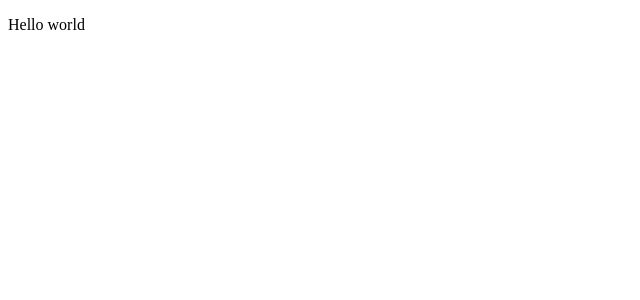
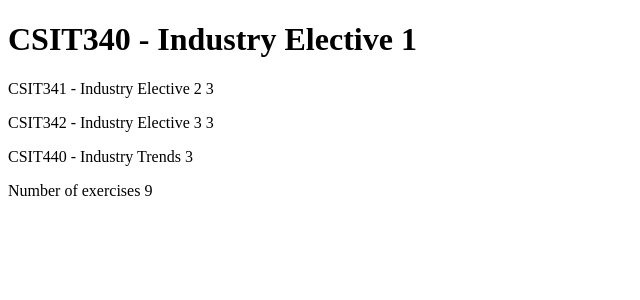
Before and after one commit to biancamargarettevallo/CSIT340G5-Lab3-Vallo, a React (Vite) app: page / in a window 1280 px wide. Shown: the top 300 px of the page, without its empty margins (0-640 px from the left). Built offline with nearby package versions, Linux system fonts and the light colour scheme.

Commit message:
1.1: course information step 1

```diff
--- a/src/App.jsx
+++ b/src/App.jsx
@@ -1,7 +1,35 @@
+const Header = (props) => <h1>{props.course}</h1>
+
+const Content = (props) => (
+  <div>
+    <p>{props.part1} {props.exercises1}</p>
+    <p>{props.part2} {props.exercises2}</p>
+    <p>{props.part3} {props.exercises3}</p>
+  </div>
+)
+
+const Total = (props) => (
+  <p>Number of exercises {props.exercises1 + props.exercises2 + props.exercises3}</p>
+)
+
 const App = () => {
+  const course = 'CSIT340 - Industry Elective 1'
+  const part1 = 'CSIT341 - Industry Elective 2'
+  const exercises1 = 3
+  const part2 = 'CSIT342 - Industry Elective 3'
+  const exercises2 = 3
+  const part3 = 'CSIT440 - Industry Trends'
+  const exercises3 = 3
+
   return (
     <div>
-      <p>Hello world</p>
+      <Header course={course} />
+      <Content
+        part1={part1} exercises1={exercises1}
+        part2={part2} exercises2={exercises2}
+        part3={part3} exercises3={exercises3}
+      />
+      <Total exercises1={exercises1} exercises2={exercises2} exercises3={exercises3} />
     </div>
   )
 }
```
